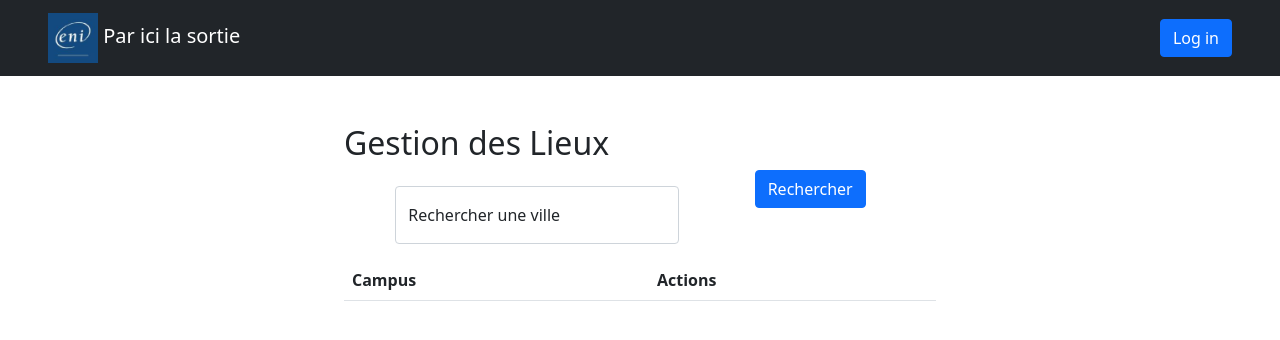
After one commit to you35000/Sortir, a Symfony app: template templates/admin/campus.html.twig in a window 1280 px wide. The commit adds this page. Shown: the top 340 px of the page. Run offline with Twig, Linux system fonts and the light colour scheme; the template is opened without the code that fills it, so the values that code supplies are empty; some libraries are stand-ins or nearby versions.

Commit message:
Init admin

```diff
--- a/src/Controller/SecurityController.php
+++ b/src/Controller/SecurityController.php
@@ -10,7 +10,7 @@ use Symfony\Component\Security\Http\Authentication\AuthenticationUtils;
 class SecurityController extends AbstractController
 {
     /**
-     * @Route("/login", name="app_login")
+     * @Route("/", name="app_login")
      */
     public function login(AuthenticationUtils $authenticationUtils): Response
     {
@@ -29,8 +29,8 @@ class SecurityController extends AbstractController
     /**
      * @Route("/logout", name="app_logout")
      */
-    public function logout(): void
+    public function logout(): Response
     {
-        throw new \LogicException('This method can be blank - it will be intercepted by the logout key on your firewall.');
+        return $this->redirectToRoute('app_outing');
     }
 }
--- /dev/null
+++ b/templates/admin/campus.html.twig
@@ -0,0 +1,48 @@
+{% extends 'base.html.twig' %}
+
+{% block title %}Admin : Lieux{% endblock %}
+
+{% block main %}
+    <div class="col-6 offset-3">
+        <h2>Gestion des Lieux</h2>
+        <form action="{{ path('campus') }}" method="post">
+            <div class="row">
+                <div class="col-6 offset-1 ">
+                    <div class="form-floating my-3">
+                        <input type="text" name="search" id="search" placeholder="Rechercher une ville"
+                               class="form-control">
+                        <label for="search">Rechercher une ville</label>
+                    </div>
+                </div>
+                <div class="col-2 offset-1 align-middle">
+                    <button type="submit" class="btn btn-primary">Rechercher</button>
+                </div>
+            </div>
+        </form>
+        <table class="table table-hover table-striped">
+            <thead>
+            <tr>
+                <th>Campus</th>
+                <th>Actions</th>
+            </tr>
+            </thead>
+            <tbody>
+            {% for c in campus %}
+                <tr>
+                    <th>{{ c.name }}</th>
+                    <th>
+                        <a href="{{ path('update_campus',{'id':c.id}) }}" class="btn btn-secondary"
+                           data-bs-toggle="tooltip" data-bs-placement="top" title="Modifier">
+                            <i class="fa fa-pencil"></i>
+                        </a>
+                        <a href="{{ path('delete_campus',{'id':c.id}) }}" class="btn btn-danger"
+                           data-bs-toggle="tooltip" data-bs-placement="top" title="Supprimer">
+                            <i class="fa fa-trash-can"></i>
+                        </a>
+                    </th>
+                </tr>
+            {% endfor %}
+            </tbody>
+        </table>
+    </div>
+{% endblock %}
--- a/templates/base.html.twig
+++ b/templates/base.html.twig
@@ -28,14 +28,28 @@
 <!-- Responsive navbar-->
 <nav class="navbar navbar-expand-lg navbar-dark bg-dark">
     <div class="container-fluid px-5">
-        <a class="navbar-brand">
+        <a class="navbar-brand" href="{{ path('app_outing') }}">
             <img class="logo" src="{{ asset('img/eni.jpg') }}" width="50" alt="logo">
             Par ici la sortie</a>
+        {% if app.user %}
+            <span class="p-3 badge bg-success">Connecté en tant que {{ app.user.pseudo }}</span>
+        {% endif %}
         <button class="navbar-toggler" type="button" data-bs-toggle="collapse" data-bs-target="#navbarSupportedContent"
                 aria-controls="navbarSupportedContent" aria-expanded="false" aria-label="Toggle navigation"><span
                     class="navbar-toggler-icon"></span></button>
         <div class="collapse navbar-collapse" id="navbarSupportedContent">
             <ul class="navbar-nav ms-auto mb-2 mb-lg-0">
+                {% if is_granted('ROLE_ADMIN') %}
+                    <li class="nav-item">
+                        <a href="{{ path('cities') }}"
+                           class="nav-link {% if r == 'cities' %}active{% endif %}">Villes</a>
+                    </li>
+                    <li class="nav-item">
+                        <a href="{{ path('campus') }}"
+                           class="nav-link {% if r == 'campus' %}active{% endif %}">Campus</a>
+                    </li>
+                {% endif %}
+
                 {% if is_granted('ROLE_USER') %}
                     <li class="nav-item">
                         <a href="{{ path('app_outing') }}" class="nav-link {% if r == 'app_outing' %}active{% endif %}">Accueil</a>
@@ -45,14 +59,14 @@
                             profil</a>
                     </li>
                     <li class="nav-item">
-                        <a href="#"
-                           class="nav-link disable">{{ app.user.pseudo }}</a>
+                        <a href="{{ path('app_logout') }}"
+                           class="btn btn-danger">Log out</a>
                     </li>
                 {% else %}
-                     <li class="nav-item">
-                         <a href="{{ path('app_login') }}"
-                            class="nav-link {% if r == 'app_login' %}active{% endif %}">Login</a>
-                     </li>
+                    <li class="nav-item">
+                        <a href="{{ path('app_login') }}"
+                           class="btn btn-primary {% if r == 'app_login' %}active{% endif %}">Log in</a>
+                    </li>
                 {% endif %}
 
             </ul>
@@ -68,7 +82,9 @@
 <!-- Footer-->
 
 <!-- Bootstrap core JS-->
-    <script src="https://cdn.jsdelivr.net/npm/bootstrap@5.1.3/dist/js/bootstrap.bundle.min.js" integrity="sha384-ka7Sk0Gln4gmtz2MlQnikT1wXgYsOg+OMhuP+IlRH9sENBO0LRn5q+8nbTov4+1p" crossorigin="anonymous"></script>
+<script src="https://cdn.jsdelivr.net/npm/bootstrap@5.1.3/dist/js/bootstrap.bundle.min.js"
+        integrity="sha384-ka7Sk0Gln4gmtz2MlQnikT1wXgYsOg+OMhuP+IlRH9sENBO0LRn5q+8nbTov4+1p"
+        crossorigin="anonymous"></script>
 <!-- Core theme JS-->
 
 </body>
```
Also changed, not shown: src/Controller/AdminController.php (added, +61 -0 lines), src/DataFixtures/AppFixtures.php (+17 -24 lines), templates/admin/cities.html.twig (added, +9 -0 lines), 1 other file.
